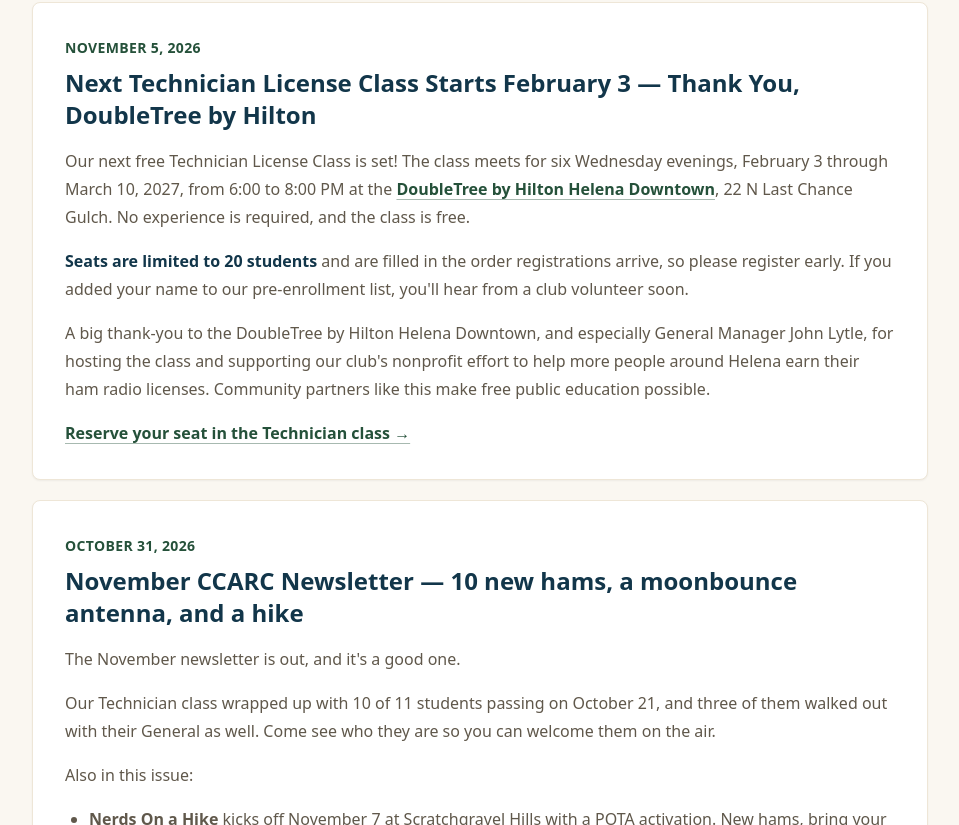
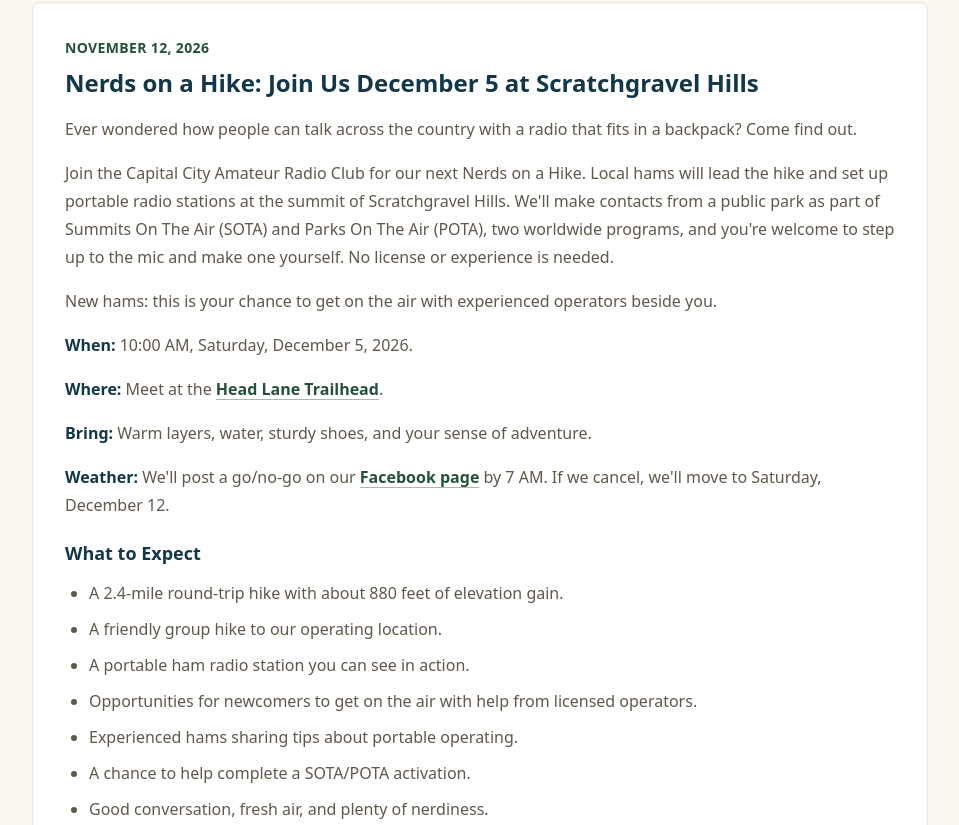
Before and after one commit to membership-ccarc/n7rb, a Next.js app: page /news in a window 1280 px wide. Shown: the part 395-1220 px from the top of the page, without its empty margins (160-1119 px from the left). Built offline with nearby package versions, Linux system fonts and the light colour scheme; no server answers.

Commit message:
Added event news for 5 December Nerds on a hike event

```diff
--- a/app/news/page.tsx
+++ b/app/news/page.tsx
@@ -1,5 +1,5 @@
 import { ButtonLink } from "@/components/ui";
-import { LINKS, PLACES, TECHNICIAN_CLASS } from "@/lib/site-data";
+import { CONTACT_EMAIL_ADDRESS, LINKS, PLACES, TECHNICIAN_CLASS } from "@/lib/site-data";
 import { pageMetadata } from "@/lib/metadata";
 
 export const metadata = pageMetadata({
@@ -9,6 +9,8 @@ export const metadata = pageMetadata({
   ogTitle: "CCARC News & Updates | Amateur Radio in Helena, Montana",
   ogDescription: "Classes, events, Field Day, emergency communications, and community service updates from CCARC in Helena, Montana.",
 });
+
+const HEAD_LANE_TRAILHEAD_MAP_URL = "https://www.google.com/maps/place/Head+Lane+Trailhead/@46.6681115,-112.0975953,625m/data=!3m2!1e3!4b1!4m6!3m5!1s0x534353d556df1e07:0xf3173c18db101289!8m2!3d46.6681078!4d-112.0950204!16s%2Fg%2F11sxyfycc_";
 
 const linkClasses = "font-bold text-pine-700 underline decoration-pine-700/40 underline-offset-4 hover:decoration-pine-700 focus-visible:outline focus-visible:outline-2 focus-visible:outline-offset-4 focus-visible:outline-pine-700";
 
@@ -24,6 +26,26 @@ export default function NewsPage() {
       <div className="mx-auto mt-12 max-w-4xl">
         <h2 className="text-3xl font-black text-mountain-900">Recent Updates</h2>
         <div className="mt-7 space-y-5">
+          <NewsItem id="nerds-on-a-hike-december" date="November 12, 2026" title="Nerds on a Hike: Join Us December 5 at Scratchgravel Hills">
+            <p>Ever wondered how people can talk across the country with a radio that fits in a backpack? Come find out.</p>
+            <p className="mt-4">Join the Capital City Amateur Radio Club for our next Nerds on a Hike. Local hams will lead the hike and set up portable radio stations at the summit of Scratchgravel Hills. We&apos;ll make contacts from a public park as part of Summits On The Air (SOTA) and Parks On The Air (POTA), two worldwide programs, and you&apos;re welcome to step up to the mic and make one yourself. No license or experience is needed.</p>
+            <p className="mt-4">New hams: this is your chance to get on the air with experienced operators beside you.</p>
+            <p className="mt-4"><strong className="font-bold text-mountain-900">When:</strong> 10:00 AM, Saturday, December 5, 2026.</p>
+            <p className="mt-4"><strong className="font-bold text-mountain-900">Where:</strong> Meet at the <a className={linkClasses} href={HEAD_LANE_TRAILHEAD_MAP_URL} target="_blank" rel="noopener noreferrer">Head Lane Trailhead</a>.</p>
+            <p className="mt-4"><strong className="font-bold text-mountain-900">Bring:</strong> Warm layers, water, sturdy shoes, and your sense of adventure.</p>
+            <p className="mt-4"><strong className="font-bold text-mountain-900">Weather:</strong> We&apos;ll post a go/no-go on our <a className={linkClasses} href={LINKS.FACEBOOK_URL} target="_blank" rel="noopener noreferrer">Facebook page</a> by 7 AM. If we cancel, we&apos;ll move to Saturday, December 12.</p>
+            <h4 className="mt-5 text-lg font-bold text-mountain-900">What to Expect</h4>
+            <ul className="mt-3 list-disc space-y-2 pl-6">
+              <li>A 2.4-mile round-trip hike with about 880 feet of elevation gain.</li>
+              <li>A friendly group hike to our operating location.</li>
+              <li>A portable ham radio station you can see in action.</li>
+              <li>Opportunities for newcomers to get on the air with help from licensed operators.</li>
+              <li>Experienced hams sharing tips about portable operating.</li>
+              <li>A chance to help complete a SOTA/POTA activation.</li>
+              <li>Good conversation, fresh air, and plenty of nerdiness.</li>
+            </ul>
+            <p className="mt-4">Nerds on a Hike happens the first Saturday of every month. Questions? Email <a className={linkClasses} href={`mailto:${CONTACT_EMAIL_ADDRESS}?subject=Nerds%20on%20a%20Hike`}>{CONTACT_EMAIL_ADDRESS}</a>.</p>
+          </NewsItem>
           <NewsItem date="November 5, 2026" title="Next Technician License Class Starts February 3 — Thank You, DoubleTree by Hilton">
             <p>Our next free Technician License Class is set! The class meets for six Wednesday evenings, February 3 through March 10, 2027, from 6:00 to 8:00 PM at the <a className={linkClasses} href={LINKS.CLASS_LOCATION_MAP_URL} target="_blank" rel="noopener noreferrer">{PLACES.technicianClass.name}</a>, {PLACES.technicianClass.streetAddress}. No experience is required, and the class is free.</p>
             <p className="mt-4"><strong className="font-bold text-mountain-900">Seats are limited to {TECHNICIAN_CLASS.capacity} students</strong> and are filled in the order registrations arrive, so please register early. If you added your name to our pre-enrollment list, you&apos;ll hear from a club volunteer soon.</p>
@@ -146,9 +168,9 @@ export default function NewsPage() {
   );
 }
 
-function NewsItem({ date, title, children }: { date: string; title: string; children: React.ReactNode }) {
+function NewsItem({ id, date, title, children }: { id?: string; date: string; title: string; children: React.ReactNode }) {
   return (
-    <article className="rounded-lg border border-stonewarm-100 bg-white p-6 shadow-sm sm:p-8">
+    <article id={id} className="scroll-mt-28 rounded-lg border border-stonewarm-100 bg-white p-6 shadow-sm sm:p-8">
       <time className="text-sm font-bold uppercase tracking-wide text-pine-700">{date}</time>
       <h3 className="mt-2 text-2xl font-black text-mountain-900">{title}</h3>
       <div className="mt-4 leading-7 text-stonewarm-700">{children}</div>
--- a/app/page.tsx
+++ b/app/page.tsx
@@ -245,10 +245,10 @@ export default function Home() {
             <div className="grid gap-5 md:grid-cols-2">
               <div>
                 <InfoCard title="December 5: Nerds on a Hike">
-                  <p className="font-bold text-mountain-900">Saturday, December 5, 2026 · Scratchgravel Hills</p>
-                  <p className="mt-3">We&apos;re heading back to the Scratchgravel Hills with Trail Master Brett (N7SKI) for a short, easy hike and a Summits On The Air (SOTA) and Parks On The Air (POTA) activation. No license or experience needed!</p>
+                  <p className="font-bold text-mountain-900">Saturday, December 5, 2026 · 10:00 AM · Head Lane Trailhead</p>
+                  <p className="mt-3">Local hams will lead a 2.4-mile round-trip hike (about 880 feet of elevation gain) and set up portable radio stations at the summit of Scratchgravel Hills for a Summits On The Air (SOTA) and Parks On The Air (POTA) activation. Step up to the mic and make a contact yourself. No license or experience needed!</p>
                   <div className="mt-5 flex flex-wrap gap-3">
-                    <ButtonLink href="/news" variant="light">Hike Details</ButtonLink>
+                    <ButtonLink href="/news#nerds-on-a-hike-december" variant="light">Hike Details</ButtonLink>
                   </div>
                 </InfoCard>
               </div>
```
Also changed, not shown: 1 other file (tests, documents, lock files or other folders).
